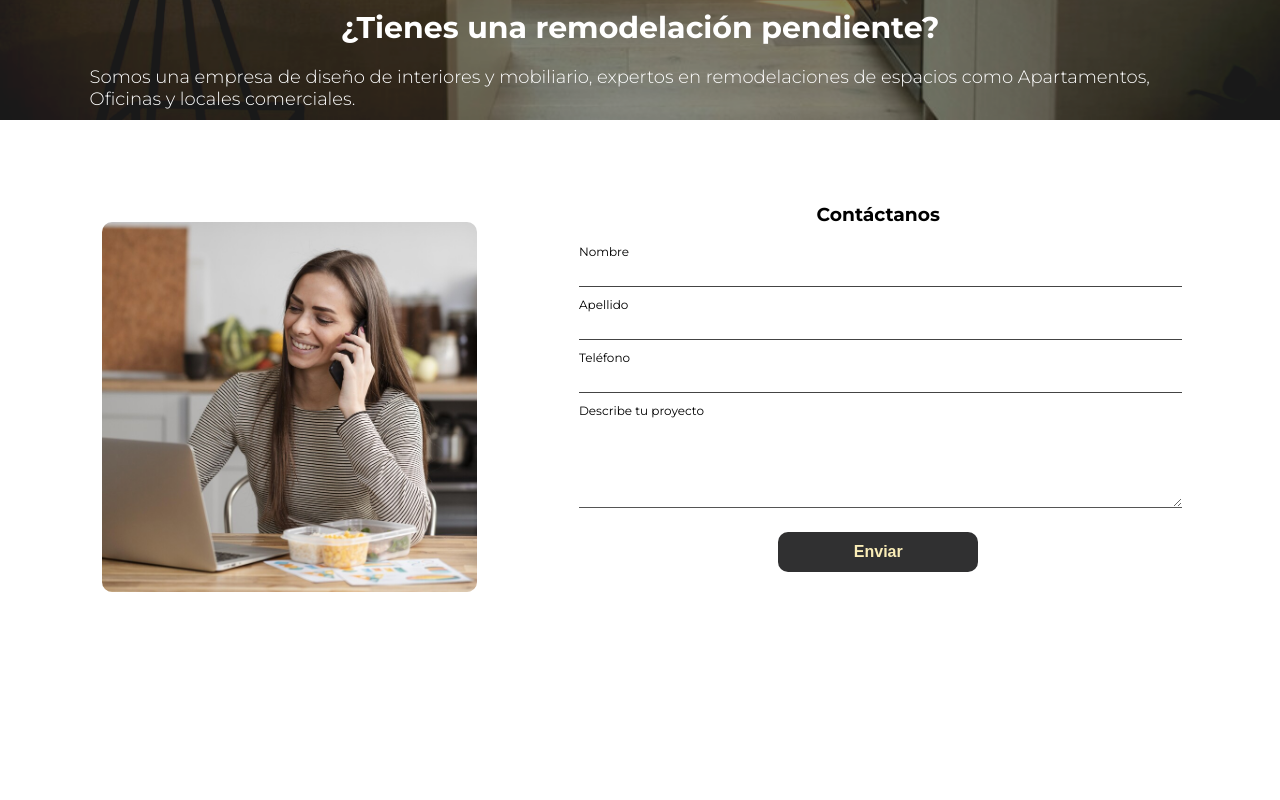
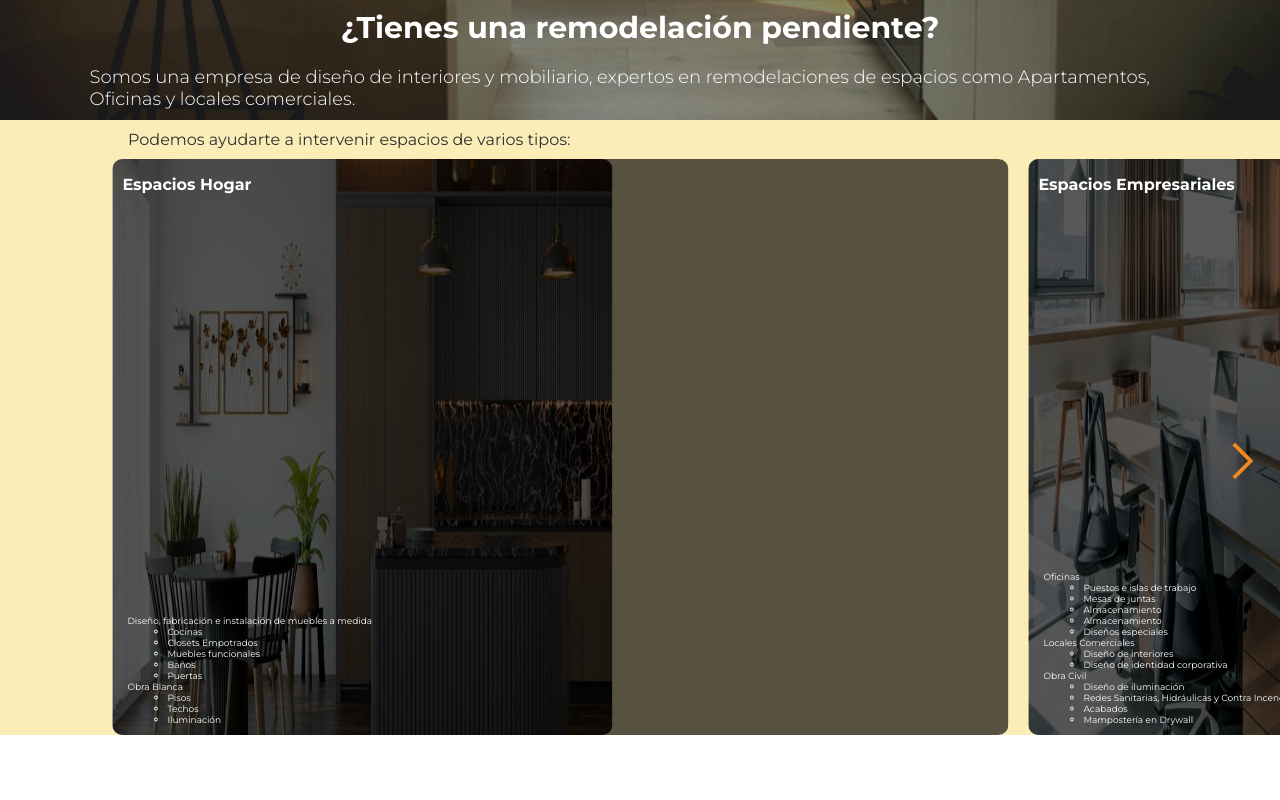
Before and after one commit to Yotis56/mobel, a React (Vite) app: page / in a window 1280 px wide. Shown: the part 680-1480 px from the top of the page. Before the commit the page ends 1379 px from the top, so only its background shows below. Built offline with nearby package versions, Linux system fonts and the light colour scheme.

Commit message:
Se agregan tarjetas para describir segmentos

```diff
--- a/src/components/Navbar/styles.module.css
+++ b/src/components/Navbar/styles.module.css
@@ -34,6 +34,7 @@
     width: 100vw;
     text-align: center;
     transition: all ease-in 0.6s;
+    z-index: 10;
 }
 .navbarContainer.active {
     right: 0;
--- /dev/null
+++ b/src/components/Segments/Segments.jsx
@@ -0,0 +1,88 @@
+import styles from './styles.module.css'
+import homeImage from '../../assets/Home.jpg'
+import officeImage from '../../assets/Office.jpg'
+
+const Segments = () => {
+    const handleMoveRight = () => {
+        const slideContainer = document.getElementById('segmentsContainer')
+        const iconLeft = document.getElementById('iconLeft')
+        const iconRight = document.getElementById('iconRight')
+        slideContainer.style.transform = 'translateX(-60vw)'
+        iconLeft.style.display = 'inline-block'
+        iconRight.style.display = 'none'
+
+    }
+    const handleMoveLeft = () => {
+        const slideContainer = document.getElementById('segmentsContainer')
+        const iconLeft = document.getElementById('iconLeft')
+        const iconRight = document.getElementById('iconRight')
+        slideContainer.style.transform = 'translateX(8vw)'
+        iconRight.style.display = 'inline-block'
+        iconLeft.style.display = 'none'
+    }
+    return (
+        <div className={styles.container}>
+            <p>Podemos ayudarte a intervenir espacios de varios tipos:</p>
+            <div className={styles.segmentsContainer} id='segmentsContainer'>
+                <div className={styles.segment}>
+                    <img src={homeImage} alt="" />
+                    <div className={styles.background}>
+                        <h4>Espacios Hogar</h4>
+                        <ul className={styles.optionsList}>
+                            <li>Diseño, fabricación e instalación de muebles a medida</li>
+                            <li>
+                                <ul>
+                                    <li>Cocinas</li>
+                                    <li>Closets Empotrados</li>
+                                    <li>Muebles funcionales</li>
+                                    <li>Baños</li>
+                                    <li>Puertas</li>
+                                </ul>
+                            </li>
+                            <li>Obra Blanca</li>
+                            <li><ul>
+                                <li>Pisos</li>
+                                <li>Techos</li>
+                                <li>Iluminación</li>
+                            </ul></li>
+                        </ul>
+                    </div>
+                </div>
+                <div className={styles.segment}>
+                    <img src={officeImage} alt="" />
+                    <div className={styles.background}>
+                        <h4>Espacios Empresariales</h4>
+                        <ul className={styles.optionsList}>
+                            <li>Oficinas</li>
+                            <li>
+                                <ul>
+                                    <li>Puestos e islas de trabajo</li>
+                                    <li>Mesas de juntas</li>
+                                    <li>Almacenamiento</li>
+                                    <li>Almacenamiento</li>
+                                    <li>Diseños especiales</li>
+                                </ul>
+                            </li>
+                            <li>Locales Comerciales</li>
+                            <li><ul>
+                                <li>Diseño de interiores</li>
+                                <li>Diseño de identidad corporativa</li>
+                            </ul></li>
+                            <li>Obra Civil</li>
+                            <li><ul>
+                                <li>Diseño de iluminación</li>
+                                <li>Redes Sanitarias, Hidráulicas y Contra Incendio</li>
+                                <li>Acabados</li>
+                                <li>Mampostería en Drywall</li>
+                            </ul></li>
+                        </ul>
+                    </div>
+                </div>
+            </div>
+            <span className={`material-symbols-outlined ${styles.iconLeft}`} id='iconLeft' onClick={handleMoveLeft} >arrow_back_ios</span>
+            <span className={`material-symbols-outlined ${styles.iconRight}`} id='iconRight' onClick={handleMoveRight}>arrow_forward_ios</span>
+        </div>
+    )
+}
+
+export { Segments }
--- /dev/null
+++ b/src/components/Segments/styles.module.css
@@ -0,0 +1,67 @@
+.container{
+    position: relative;
+    background: var(--cream);
+}
+.container p {
+    padding: 10px 10%;
+    margin: 0;
+    font-size: 16px;
+    color: var(--black-grey);
+}
+.segmentsContainer {
+    display: flex;
+    width: fit-content;
+    transform: translateX(8vw);
+    transition: all ease 500ms;
+}
+.segment{
+    position: relative;
+    overflow: hidden;
+    height: 45vw;
+    width: 70vw;
+    margin: 0 10px;
+}
+.segment img {
+    position: absolute;
+    z-index: -1;
+    width: 70vw;
+    max-width: 500px;
+    height: 100%;
+    border-radius: 10px;
+}
+.segment h4 {
+    font-size: 16px;
+    padding: 16px 10px;
+}
+.background {
+    display: flex;
+    flex-direction: column;
+    justify-content: space-between;
+    background-color: rgba(0, 0, 0, 0.65);
+    height: 100%;
+    color: white;
+    border-radius: 10px;
+
+}
+.optionsList{
+    list-style: none;
+    font-size: 9px;
+    padding: 0px 0px 10px 15px;
+}
+.background h4, .background ul {
+    margin: 0;
+}
+.iconLeft, .iconRight {
+    position: absolute;
+    font-size: 44px;
+    color: var(--orange);
+    bottom: calc(50% - 55px);
+}
+.iconLeft {
+    left: 15px;
+    display: none;
+
+}
+.iconRight {
+    right: 15px;
+}
--- a/src/pages/Home/Home.jsx
+++ b/src/pages/Home/Home.jsx
@@ -2,6 +2,7 @@ import { useEffect } from "react"
 import emailjs from '@emailjs/browser'
 import { Header } from "../../components/Header/Header"
 import { Contact } from "../../components/Contact/Contact"
+import { Segments } from "../../components/Segments/Segments"
 
 const Home = () => {
 
@@ -14,6 +15,7 @@ const Home = () => {
     return (
       <>
         <Header />
+        <Segments />
         <Contact />
       </>
     )
```
Also changed, not shown: src/assets/Home.jpg (added), src/assets/Office.jpg (added).
